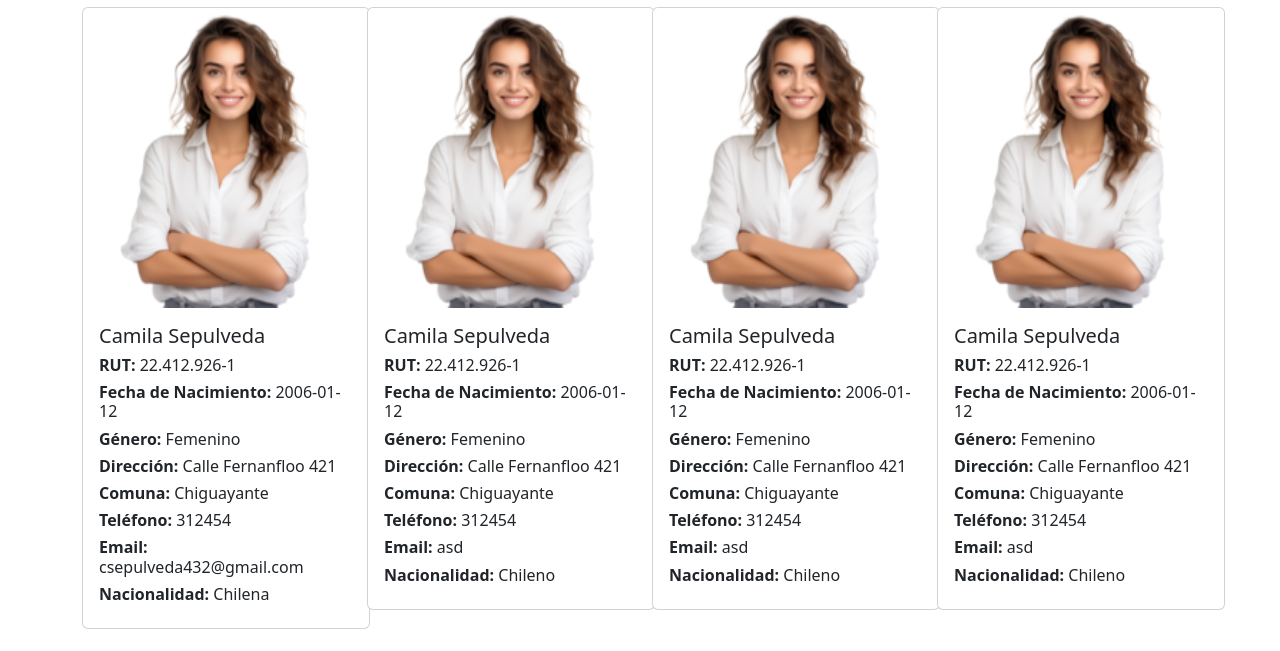
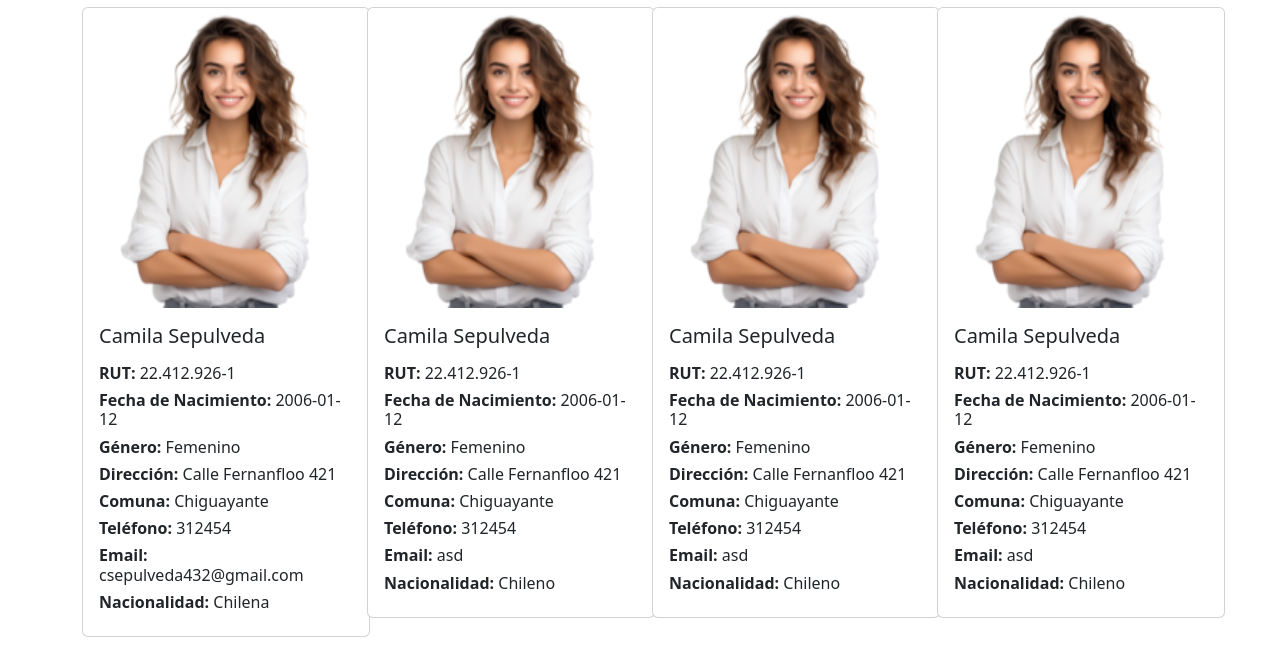
Before and after one commit to ignacioandresr/redit_x_mongo, a plain HTML site: page certamen_3/index.html in a window 1280 px wide. Shown: the part 89-740 px from the top of the page. Drawn offline with nearby package versions, Linux system fonts and the light colour scheme.

Commit message:
Update index.html

```diff
--- a/certamen_3/index.html
+++ b/certamen_3/index.html
@@ -28,10 +28,11 @@
             alumnos.forEach((alumno,index)=> {
                 const col = document.createElement('div');
                 col.className ='col-6 col-md-4 col-lg-3 col-xs-2 mb-2'
-                col.innerHTML = `<div class="card my-2" style="width: 18rem;">
+                col.innerHTML = `
+                <div class="card my-2" style="width: 18rem;">
                     <img src="${alumno.foto}" class="w-100" alt="..." height="300">
                     <div class="card-body">
-                  <h5 class="card-title">${alumno.nombre} ${alumno.apellido}</h5>
+                        <h5 class="card-title pb-2">${alumno.nombre} ${alumno.apellido}</h5>
                         <h6> <b> RUT: </b> <span>${alumno.rut}</span> </h6>
                         <h6> <b> Fecha de Nacimiento: </b> <span>${alumno.fecha_nacimiento}</span> </h6>
                         <h6> <b> Género: </b> <span>${alumno.genero}</span> </h6>
```
Lines whose indentation alone changed are shown as unchanged.
